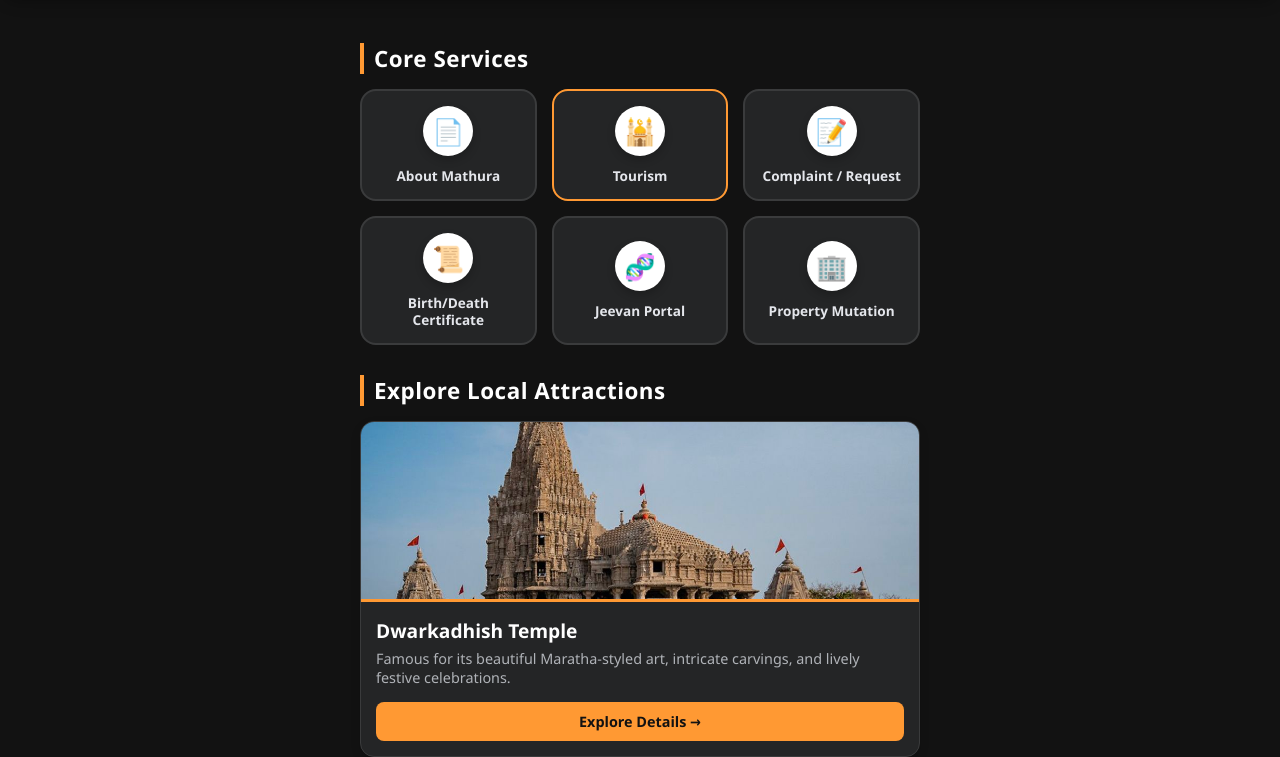
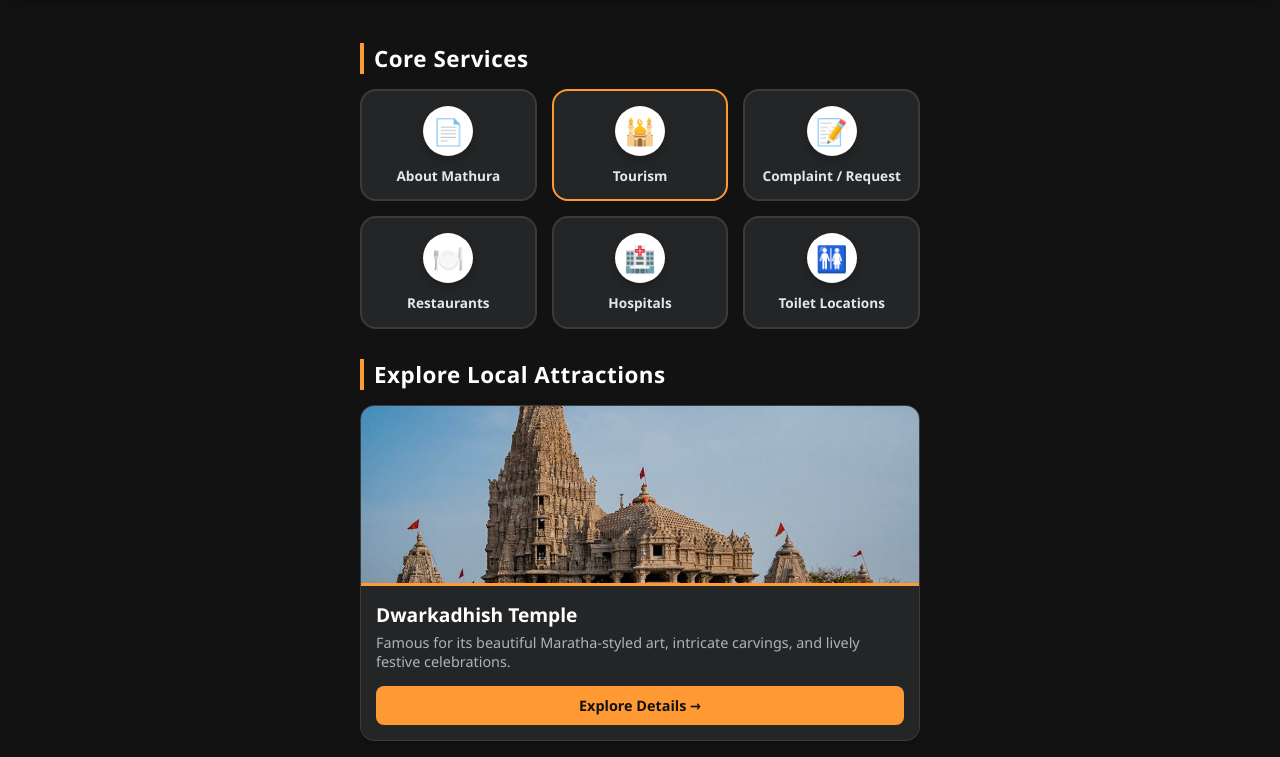
Before and after one commit to shadow-1a/mathura-tourism1, a plain HTML site: page index.html in a window 1280 px wide. Shown: the part 82-839 px from the top of the page. Drawn offline with Linux system fonts and the light colour scheme.

Commit message:
Update dashboard links and sections
Replaced the birth/death certificate, Jeevan portal, and property mutation sections with restaurants, hospitals, and toilet locations respectively.

```diff
--- a/index.html
+++ b/index.html
@@ -265,22 +265,22 @@
                 <p>Complaint / Request</p>
             </a>
 
-            <!-- Item 4: Birth/Death Certificate -->
-            <a href="certificate-portal.html" class="dash-card">
-                <div class="dash-icon" style="color: #28a745;">📜</div>
-                <p>Birth/Death Certificate</p>
+            <!-- Item 4: Restaurants (Replaced Birth/Death Certificate) -->
+            <a href="restaurants.html" class="dash-card">
+                <div class="dash-icon" style="color: #ffc107;">🍽️</div>
+                <p>Restaurants</p>
             </a>
 
-            <!-- Item 5: Jeevan Portal -->
-            <a href="jeevan-portal.html" class="dash-card">
-                <div class="dash-icon" style="color: #17a2b8;">🧬</div>
-                <p>Jeevan Portal</p>
+            <!-- Item 5: Hospitals (Replaced Jeevan Portal) -->
+            <a href="hospitals.html" class="dash-card">
+                <div class="dash-icon" style="color: #28a745;">🏥</div>
+                <p>Hospitals</p>
             </a>
 
-            <!-- Item 6: Property Mutation -->
-            <a href="property-mutation.html" class="dash-card">
-                <div class="dash-icon" style="color: #6f42c1;">🏢</div>
-                <p>Property Mutation</p>
+            <!-- Item 6: Toilet Locations (Replaced Property Mutation) -->
+            <a href="toilets.html" class="dash-card">
+                <div class="dash-icon" style="color: #17a2b8;">🚻</div>
+                <p>Toilet Locations</p>
             </a>
 
         </div>
```
